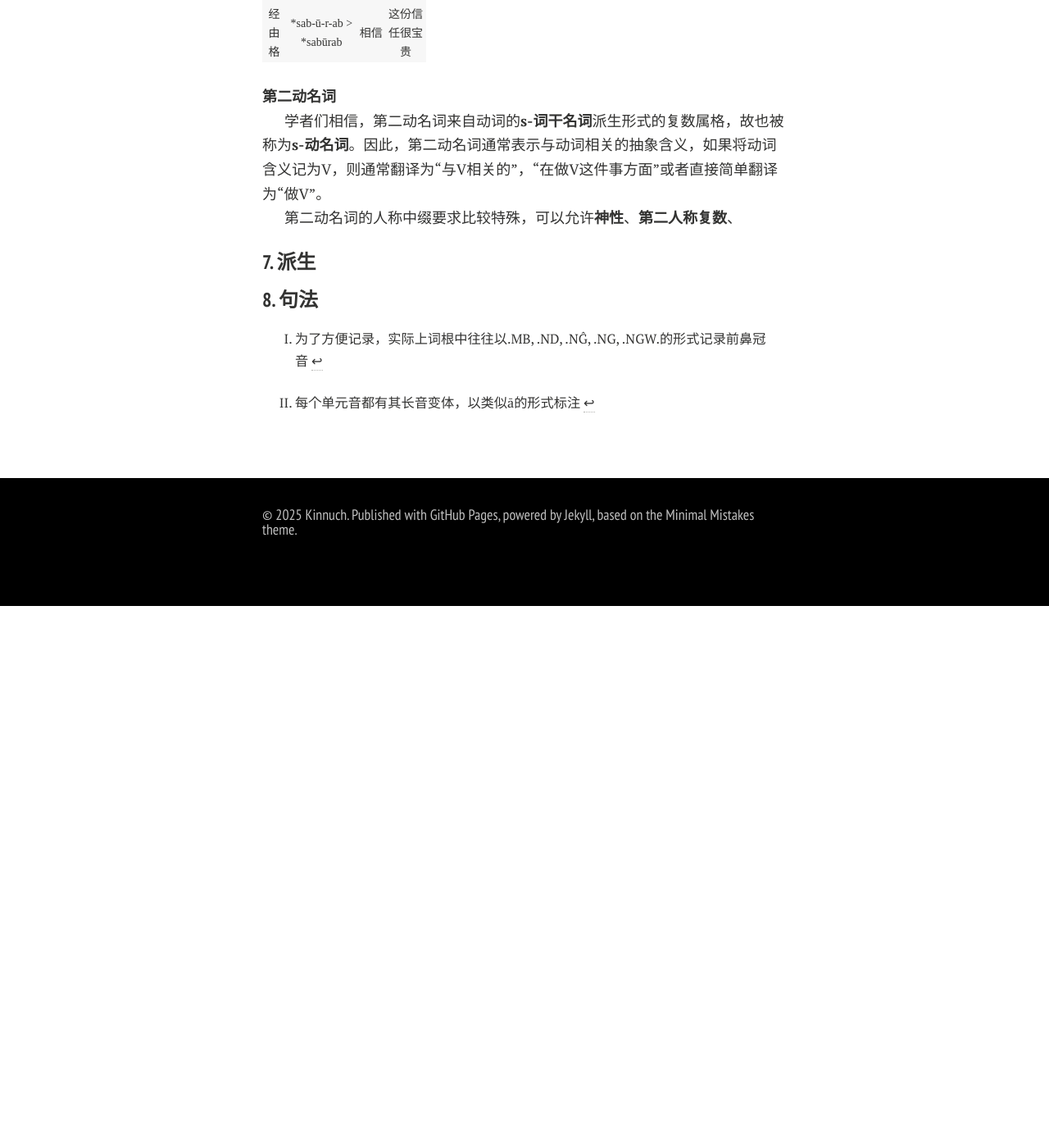
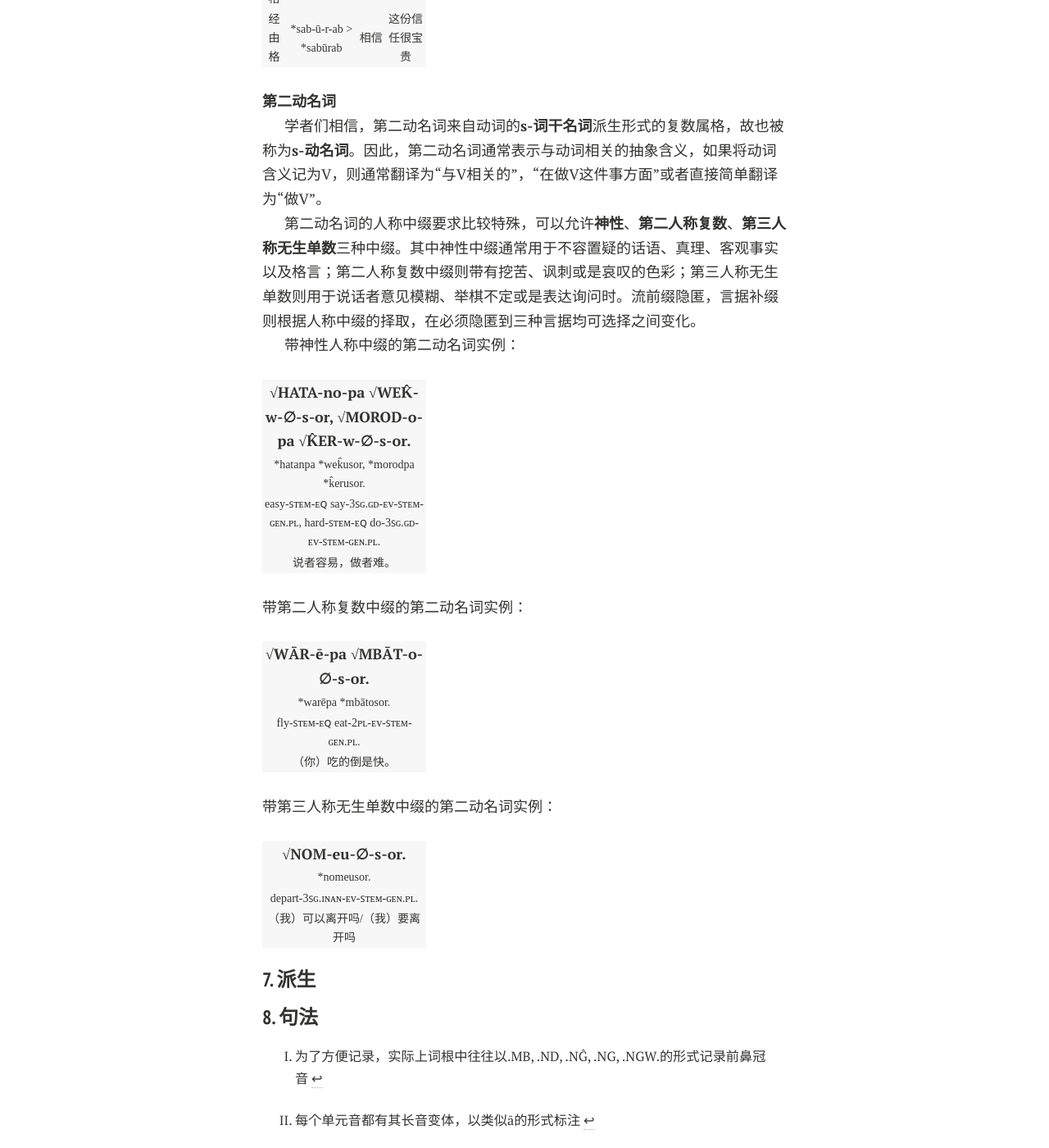
Before and after one commit to Kinnuch/kinnuch.github.io, a Jekyll site: the page built from laim/Proto-Shikṛin.md, in a window 1280 px wide and 1400 px high, scrolled down 27508 px. Shown: the whole window at 82% size. Built offline with Jekyll 4.4.1, drawn with Linux system fonts in a browser that asks for light colours; nearby versions of some CDN libraries; comment, search, counter and statistics services are not loaded; a style sheet for code colours, icons or effects is not loaded; before the commit the page ends 28247 px from its top, so only the background shows below that; some of the changed text lies outside the part shown.

Commit message:
Update Proto-Shikṛin.md

```diff
--- a/laim/Proto-Shikṛin.md
+++ b/laim/Proto-Shikṛin.md
@@ -342,7 +342,7 @@
 |       动词性词根→“（经常）做X的”       |  -weH-（通常伴随词根重复）  |
 | 动词性词根→“是X的/变得X的/具有X习惯的” |       -ē-, -ey-, -ya-       |
 
-这些词干缀通常都会引发元音的**交替**。
+除固有形容词外，余下的词干缀通常都会引发元音的**交替**。
 
 另外还可以通过动词的分词形式以及名词的属格形式等来派生形容词。
 
@@ -352,8 +352,10 @@
 | :----: | :--: | :----: |
 |  原级  |  -∅  |   -s   |
 |  平级  | -pa  |  -pas  |
-| 比较级 | -kra | -kras  |
+| 比较级 | -ska |  -sak  |
 | 最高级 | -sba |  -sab  |
+
+如果形容词为**固有形容词**，那么词尾的o通常在后接非原级词尾时**脱落**。
 
 示例如下表所示：
 
@@ -673,7 +675,31 @@
 
 学者们相信，第二动名词来自动词的**s-词干名词**派生形式的复数属格，故也被称为**s-动名词**。因此，第二动名词通常表示与动词相关的抽象含义，如果将动词含义记为V，则通常翻译为“与V相关的”，“在做V这件事方面”或者直接简单翻译为“做V”。
 
-第二动名词的人称中缀要求比较特殊，可以允许**神性**、**第二人称复数**、
+第二动名词的人称中缀要求比较特殊，可以允许**神性**、**第二人称复数**、**第三人称无生单数**三种中缀。其中神性中缀通常用于不容置疑的话语、真理、客观事实以及格言；第二人称复数中缀则带有挖苦、讽刺或是哀叹的色彩；第三人称无生单数则用于说话者意见模糊、举棋不定或是表达询问时。流前缀隐匿，言据补缀则根据人称中缀的择取，在必须隐匿到三种言据均可选择之间变化。
+
+带神性人称中缀的第二动名词实例：
+
+|    √HATA-no-pa √WEK̂-w-∅-s-or, √MOROD-o-pa √K̂ER-w-∅-s-or.     |
+| :----------------------------------------------------------: |
+|            *hatanpa *wek̂usor, *morodpa *k̂erusor.             |
+| easy-ꜱᴛᴇᴍ-ᴇꞯ say-3ꜱɢ.ɢᴅ-ᴇᴠ-ꜱᴛᴇᴍ-ɢᴇɴ.ᴘʟ, hard-ꜱᴛᴇᴍ-ᴇꞯ do-3ꜱɢ.ɢᴅ-ᴇᴠ-ꜱᴛᴇᴍ-ɢᴇɴ.ᴘʟ. |
+|                      说者容易，做者难。                      |
+
+带第二人称复数中缀的第二动名词实例：
+
+|      √WĀR-ē-pa √MBĀT-o-∅-s-or.      |
+| :---------------------------------: |
+|         *warēpa *mbātosor.          |
+| fly-ꜱᴛᴇᴍ-ᴇꞯ eat-2ᴘʟ-ᴇᴠ-ꜱᴛᴇᴍ-ɢᴇɴ.ᴘʟ. |
+|         （你）吃的倒是快。          |
+
+带第三人称无生单数中缀的第二动名词实例：
+
+|         √NOM-eu-∅-s-or.         |
+| :-----------------------------: |
+|           *nomeusor.            |
+| depart-3ꜱɢ.ɪɴᴀɴ-ᴇᴠ-ꜱᴛᴇᴍ-ɢᴇɴ.ᴘʟ. |
+| （我）可以离开吗/（我）要离开吗 |
 
 
 
```
Also changed, not shown: other parts of laim/Proto-Shikṛin.md (+6 -6 lines).
